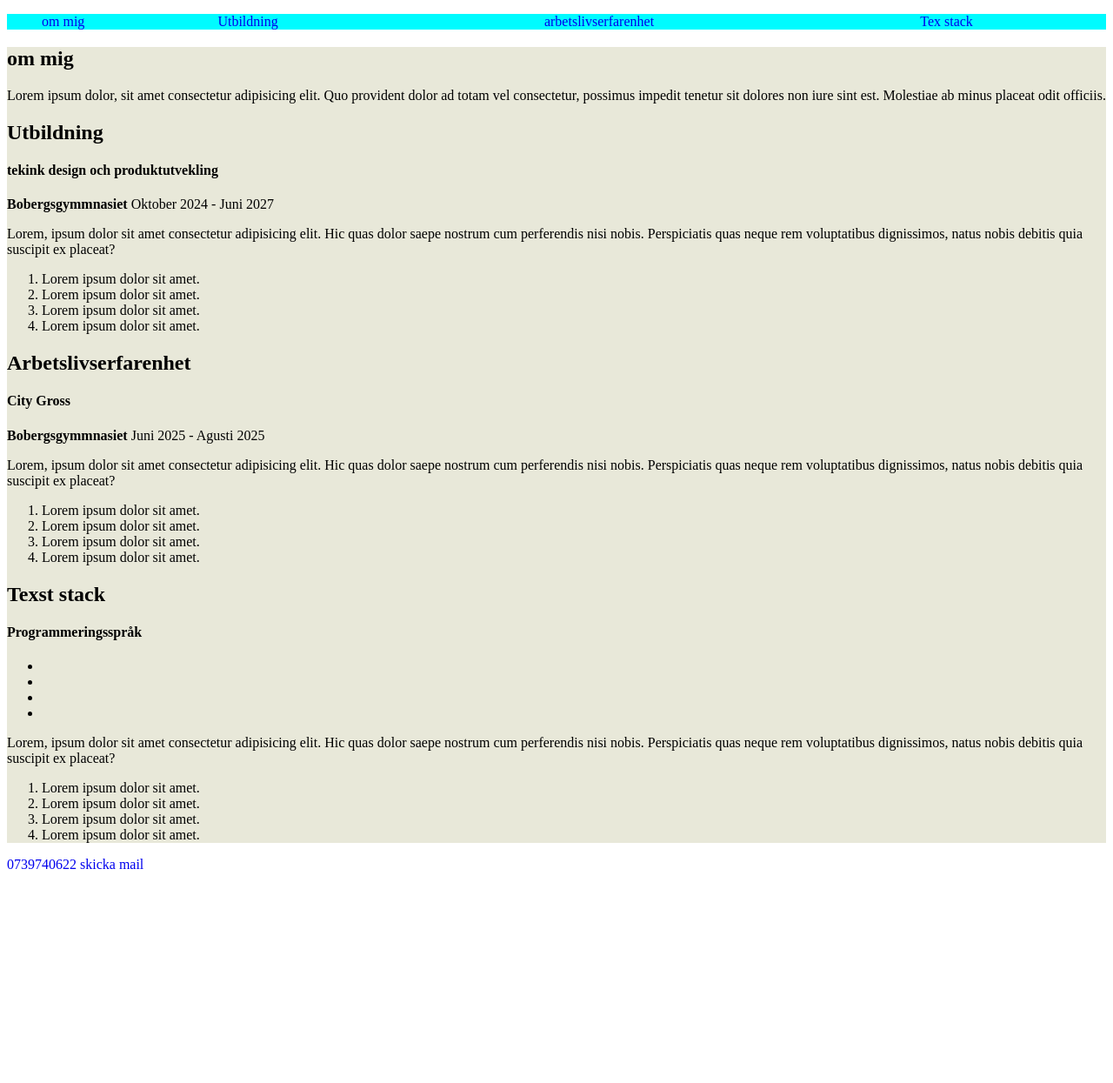
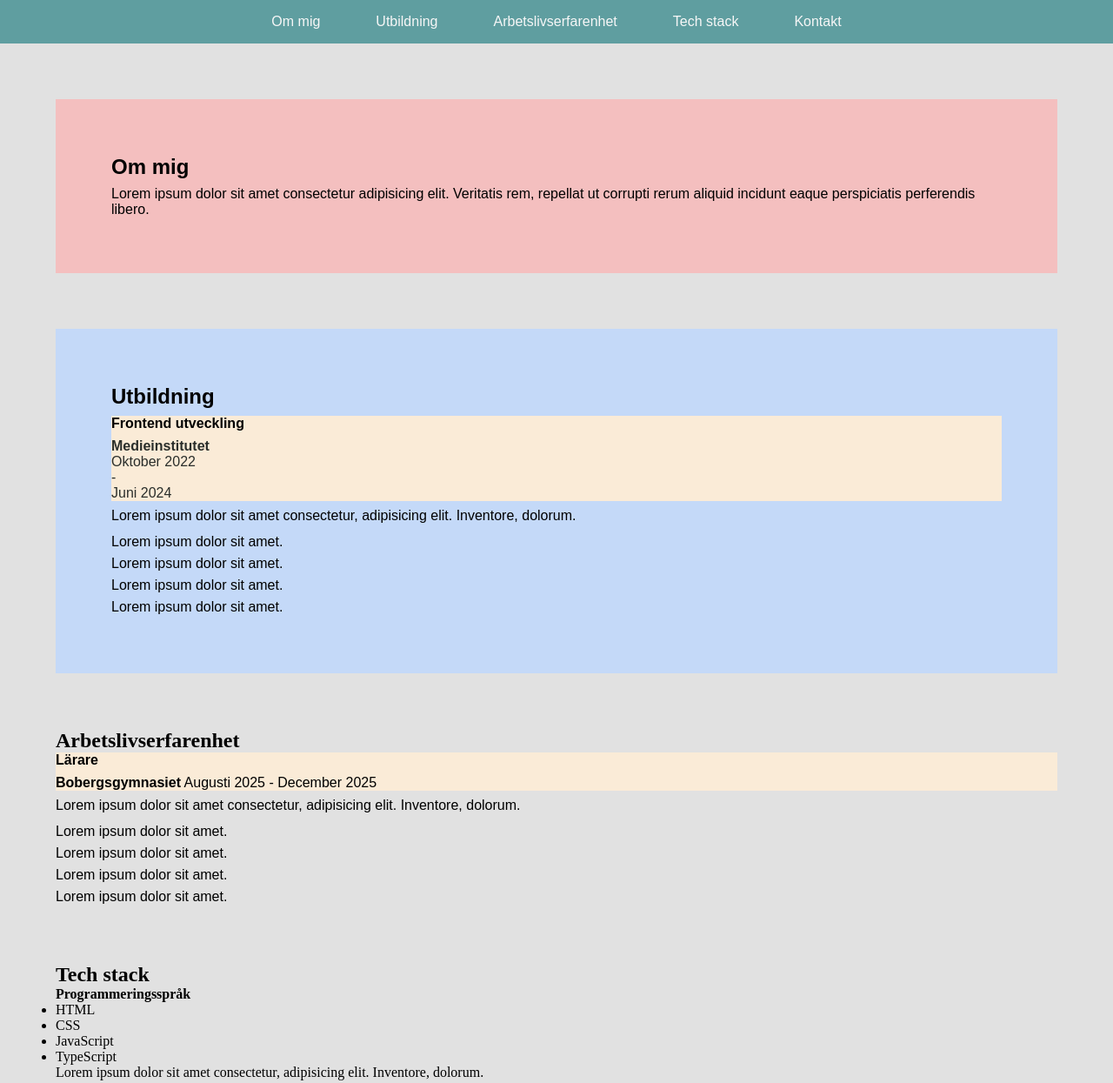
Before and after one commit to martinfroberg08/webbutveckling1, a plain HTML site: page cv/index.html in a window 1280 px wide. Shown: the top 1245 px of the page at 87% size. Before the commit the page ends 1011 px from the top, so only its background shows below. Drawn offline with Linux system fonts and the light colour scheme.

Commit message:
fixt all cod

```diff
--- a/cv/index.html
+++ b/cv/index.html
@@ -1,143 +1,197 @@
-<!DOCTYPE html>
-<html lang="sv">
-<head>
-    <meta charset="UTF-8">
-    <meta name="viewport" content="width=device-width, initial-scale=1.0">
-    <title>Cv</title>
+<!DOCTYPE html> <!--Talar om för webbläsaren vilken HTML version det är. I detta fall HTML 5-->
+<html lang="sv"> <!--Språkattribut. sv för svenska, en för engelska-->
+<head> <!--Head innehåller information om själva webbsidan, syns dock inte på den-->
 
-    <style> 1q  aa
- *{
+    <!--META-taggar är som etiketter på paketets utsida - de berättar OM innehållet utan att synas i själva innehållet.-->
+
+    <meta charset="UTF-8"> <!--Teckenkodning för att kunna använda bland annat ÅÄÖ-->
+    <meta name="viewport" content="width=device-width, initial-scale=1.0"> <!--Responsiv design för mobiler. Talar om för mobilen hur stor webbsidan ska visas-->
+    <title>CV</title>
+
+    <!-- Internal Styling -->
+    <style>
+        * {
             padding: 0;
-    margin: 0;
+            margin: 0
         }
-  .nav-header { padding: 16px;
-    background-color: rgb(0, 255, 255, 0.427);
+
+        .nav-header {
+            background-color: #5f9ea0;
+            padding: 16px;
+            display: flex;
+            justify-content: center;
         }
-  .nav-ul { list-style: none;
+
+        .nav-ul {
+            list-style: none;
             display: flex;
-    gap: 32px;
+            gap: 64px;
             justify-content: space-between;
-    background-color: hsl(181, 100%, 50%);
+        }
 
+        a {
+            transition: all 0.2s ease-in-out;
+            text-decoration: none;
+            color: #f7f7f7;
+            font-family: Arial, Helvetica, sans-serif;
         }
-  a {
-    text-decoration none;
-    color:aliceblue
-    font-family: arial, Helvetica, sans-serif;
+
+        a:hover {
+            transition: all 0.2s ease-in-out;
+            color: #000;
+            text-decoration: underline;
+        }
+
+        main {
+           background-color: rgb(225, 225, 225);
+           display: flex;
+           flex-direction: column;
+           gap: 64px;
+           padding: 64px;
+        }
+        .about-me {
+            font-family: Arial, Helvetica, sans-serif;
+            display: flex;
+            flex-direction: column;
+            gap: 8px;
+            background-color: rgb(244, 191, 191);
+            padding: 4rem;
+        }
+        .education {
+            font-family: Arial, Helvetica, sans-serif;
+            display: flex;
+            flex-direction: column;
+            gap: 8px;
+            background-color: rgb(196, 217, 248);
+            padding: 4rem;
+        }
+
+        article {
+            font-family: Arial, Helvetica, sans-serif;
+            display: flex;
+            flex-direction: column;
+            gap: 8px;
+        }
+
+        .article-heder {
+            background-color: antiquewhite;
+            display:flex;
+            flex-direction:column;
+            gap: 8px;
+            font-family: Arial, Helvetica, sans-serif;
+        }
+        ol{
+            list-style: none;
+            line-height: 25px;
+        }
+        .p-header {
+        color:rgb(42, 46, 43);
+            display: flex;
+            flex-direction:column;
+        }
 
 
-  }
-  a:hover {
-    text-decoration: none;
-    color: black;
-    text-decoration: underline;
-  }
-a {
-    trasition all 0.2s esae-in-out;
-    text-decoration: none;
-    color:aliceblue
-    font family: arial,
-}
-main {
-    background-color: #e8e8d9;
-    display flex;
-    flex-direction: column;
-    gap: 64px;
-    padding 64px;
-}
+
 
 
     </style>
 </head>
-<body>
-    <header>
-        <nav>
+<body> <!--Här i läggs all HTML-kod som syns på webbsidan-->
+    <header class="nav-header"> <!-- HEADER - är en semantisk HTML-tagg som markerar huvudet/toppen av något - kan vara hela sidan ELLER en del av sidan -->
+        <nav> <!--Semantisk HTML för navigation-->
             <ul class="nav-ul">
-                <li><a href="#about me"> om mig </a> </li>
-                <li><a href="#education"> Utbildning<a/></li>
-                <li><a href="#work"> arbetslivserfarenhet<a/></li>
-                <li><a href="#techstack"> Tex stack<a/></li>
+                <li><a href="#about-me">Om mig</a></li>
+                <li><a href="#education">Utbildning</a> </li>
+                <li><a href="#work">Arbetslivserfarenhet</a></li>
+                <li><a href="#tech-stack">Tech stack</a></li>
+                <li><a href="#contact">Kontakt</a></li>
             </ul>
         </nav>
     </header>
 
-<main>
-    <section class="about-m1" id="about-m1">
-            <h2>om mig </h2>
-            <p>Lorem ipsum dolor, sit amet consectetur adipisicing elit. Quo provident dolor ad totam vel consectetur, possimus impedit tenetur sit dolores non iure sint est. Molestiae ab minus placeat odit officiis. </p>
+    <main> <!--MAIN - är en semantisk HTML-tagg som används för allt huvudinnehåll på webbsidan-->
+        <section class="about-me" id="about-me">
+            <h2>Om mig</h2>
+            <p>Lorem ipsum dolor sit amet consectetur adipisicing elit. Veritatis rem, repellat ut corrupti rerum aliquid incidunt eaque perspiciatis perferendis libero.</p>
         </section>
 
-    <section class="about-m1" id="about-m1">
-        <h2> Utbildning </h2>
+        <section class="education" id="education">
+            <h2>Utbildning</h2>
+
             <article>
-            <header>
-                <h4>tekink design och produktutvekling</h4>
-                <p>
-                    <strong> Bobergsgymmnasiet</strong>
-                    <time datetime="2024-10">Oktober 2024</time>
+                <header class="article-heder">
+                    <h4>Frontend utveckling</h4>
+                    <p class="p-header">             <strong>Medieinstitutet</strong>
+                        <time datetime="2022-10">Oktober 2022</time>
                         <span>-</span>
-                    <time datetime="2027-06">Juni 2027</time>
-                </p>
-            </header>
-            <p> Lorem, ipsum dolor sit amet consectetur adipisicing elit. Hic quas dolor saepe nostrum cum perferendis nisi nobis. Perspiciatis quas neque rem voluptatibus dignissimos, natus nobis debitis quia suscipit ex placeat?
-            </p>
-            <ol>
-                <li> Lorem ipsum dolor sit amet.</li>
-                <li> Lorem ipsum dolor sit amet.</li>
-                <li> Lorem ipsum dolor sit amet.</li>
-                <li> Lorem ipsum dolor sit amet.</li>
-            </ol>
-        </article>
-
-
-    </section id = "work">
-
-    <section> <h2> Arbetslivserfarenhet </h2>
-        <article>
-            <header>
-                <h4>City Gross</h4>
-                <p>
-                    <strong> Bobergsgymmnasiet</strong>
-                    <time datetime="2025-06">Juni 2025</time>
-                    <span>-</span>
-                    <time datetime="2025-08">Agusti 2025</time>
+                        <time datetime="2024-06">Juni 2024</time>
                     </p>
                 </header>
 
-            <p> Lorem, ipsum dolor sit amet consectetur adipisicing elit. Hic quas dolor saepe nostrum cum perferendis nisi nobis. Perspiciatis quas neque rem voluptatibus dignissimos, natus nobis debitis quia suscipit ex placeat?
-            </p>
+                <p>Lorem ipsum dolor sit amet consectetur, adipisicing elit. Inventore, dolorum.</p>
+
                 <ol>
-                <li> Lorem ipsum dolor sit amet.</li>
-                <li> Lorem ipsum dolor sit amet.</li>
-                <li> Lorem ipsum dolor sit amet.</li>
-                <li> Lorem ipsum dolor sit amet.</li>
+                    <li>Lorem ipsum dolor sit amet.</li>
+                    <li>Lorem ipsum dolor sit amet.</li>
+                    <li>Lorem ipsum dolor sit amet.</li>
+                    <li>Lorem ipsum dolor sit amet.</li>
                 </ol>
             </article>
         </section>
-            <section id = "techstack">
-                <h2> Texst stack </h2>
+
+        <section id="work">
+            <h2>Arbetslivserfarenhet</h2>
+
+            <article>
+                <header class="article-heder">
+                    <h4>Lärare</h4>
+                    <p>
+                        <strong>Bobergsgymnasiet</strong>
+                        <time datetime="2025-08">Augusti 2025</time>
+                        <span>-</span>
+                        <time datetime="2025-12">December 2025</time>
+                    </p>
+                </header>
+
+                <p>Lorem ipsum dolor sit amet consectetur, adipisicing elit. Inventore, dolorum.</p>
+
+                <ol>
+                    <li>Lorem ipsum dolor sit amet.</li>
+                    <li>Lorem ipsum dolor sit amet.</li>
+                    <li>Lorem ipsum dolor sit amet.</li>
+                    <li>Lorem ipsum dolor sit amet.</li>
+                </ol>
+            </article>
+        </section>
+
+        <section id="tech-stack">
+            <h2>Tech stack</h2>
+
             <div>
+
                     <h4>Programmeringsspråk</h4>
-                         <ul> <li></li>
-                         <li></li>
-                         <li></li>
-                         <li></li>
+                    <ul>
+                        <li>HTML</li>
+                        <li>CSS</li>
+                        <li>JavaScript</li>
+                        <li>TypeScript</li>
                     </ul>
-                    <p> Lorem, ipsum dolor sit amet consectetur adipisicing elit. Hic quas dolor saepe nostrum cum perferendis nisi nobis. Perspiciatis quas neque rem voluptatibus dignissimos, natus nobis debitis quia suscipit ex placeat?
-                    </p>
+
+
+                <p>Lorem ipsum dolor sit amet consectetur, adipisicing elit. Inventore, dolorum.</p>
+
                 <ol>
-                        <li> Lorem ipsum dolor sit amet.</li>
-                        <li> Lorem ipsum dolor sit amet.</li>
-                        <li> Lorem ipsum dolor sit amet.</li>
-                        <li> Lorem ipsum dolor sit amet.</li>
+                    <li>Lorem ipsum dolor sit amet.</li>
+                    <li>Lorem ipsum dolor sit amet.</li>
+                    <li>Lorem ipsum dolor sit amet.</li>
+                    <li>Lorem ipsum dolor sit amet.</li>
                 </ol>
             </div>
         </section>
     </main>
-<footer>
-<a href="tel:+46739740622">0739740622 </a>
-<a href="mailto:frobergmartin292@gmail.com">skicka mail</a>
+    <footer id="contact">
+        <a href="tel:+46700001122">070 000 11 22</a>
+        <a href="mailto:melvinkempe@hotmail.com">Skicka email</a>
     </footer>
-
 </body>
 </html>
```
Lines whose indentation alone changed are shown as unchanged.
